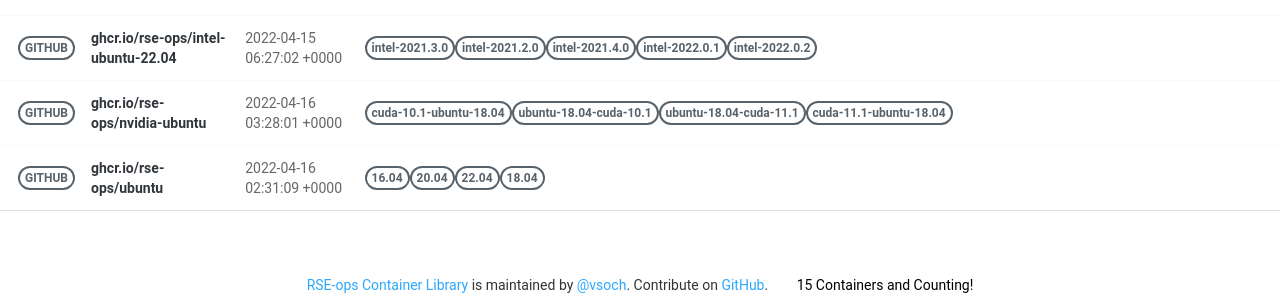
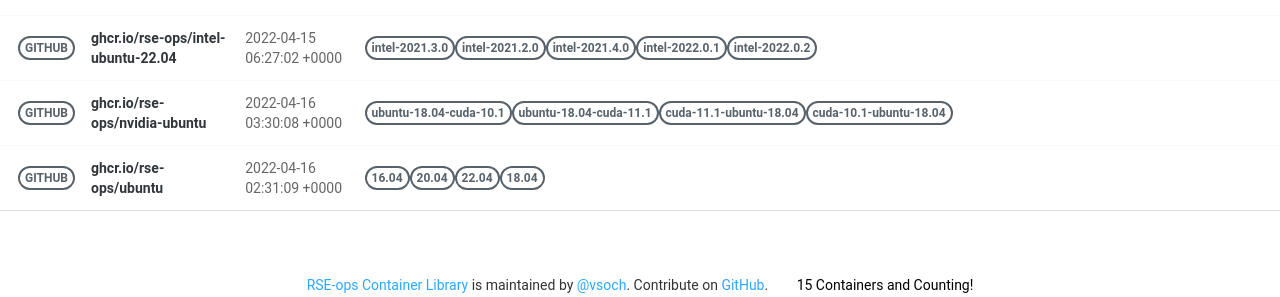
Before and after one commit to rse-ops/docker-images, a Jekyll site: the page built from pages/index.md, in a window 1280 px wide. Shown: the part 966-1263 px from the top of the page. Built offline with Jekyll 4.4.1, drawn with Linux system fonts in a browser that asks for light colours; nearby versions of some CDN libraries; part of the change alters nothing that is shown.

Commit message:
Automated push to update library 2022-04-16

```diff
--- a/_library/ghcr.io-rse-ops-nvidia-ubuntu.md
+++ b/_library/ghcr.io-rse-ops-nvidia-ubuntu.md
@@ -1,14 +1,11 @@
 ---
 layout: container
 name: ghcr.io/rse-ops/nvidia-ubuntu
-updated_at: 2022-04-16 03:28:01.539330
+updated_at: 2022-04-16 03:30:08.582150
 
 
 container_url: https://github.com/orgs/rse-ops/packages/container/package/nvidia-ubuntu
 versions:
- - tag: cuda-10.1-ubuntu-18.04
-   dockerfile: https://github.com/rse-ops/docker-images/blob/main/nvidia-ubuntu/Dockerfile
-   manifest: https://crane.ggcr.dev/manifest/ghcr.io/rse-ops/nvidia-ubuntu:cuda-10.1-ubuntu-18.04
  - tag: ubuntu-18.04-cuda-10.1
    dockerfile: https://github.com/rse-ops/docker-images/blob/main/nvidia-ubuntu/Dockerfile
    manifest: https://crane.ggcr.dev/manifest/ghcr.io/rse-ops/nvidia-ubuntu:ubuntu-18.04-cuda-10.1
@@ -18,5 +15,8 @@ versions:
  - tag: cuda-11.1-ubuntu-18.04
    dockerfile: https://github.com/rse-ops/docker-images/blob/main/nvidia-ubuntu/Dockerfile
    manifest: https://crane.ggcr.dev/manifest/ghcr.io/rse-ops/nvidia-ubuntu:cuda-11.1-ubuntu-18.04
+ - tag: cuda-10.1-ubuntu-18.04
+   dockerfile: https://github.com/rse-ops/docker-images/blob/main/nvidia-ubuntu/Dockerfile
+   manifest: https://crane.ggcr.dev/manifest/ghcr.io/rse-ops/nvidia-ubuntu:cuda-10.1-ubuntu-18.04
 
 ---
```
